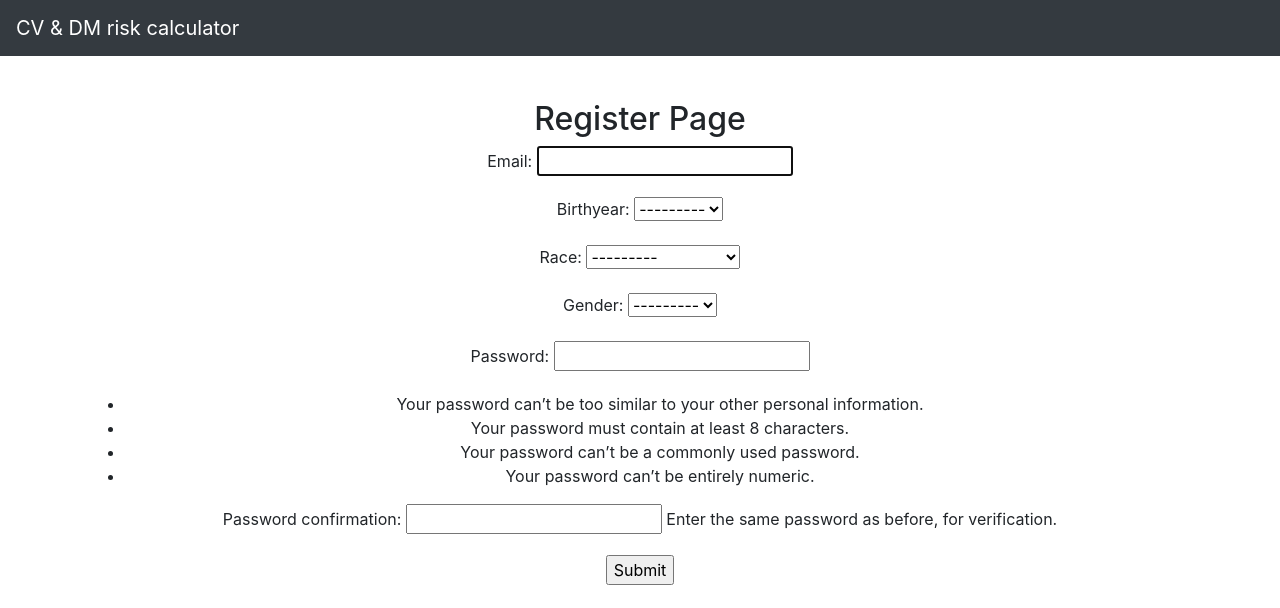
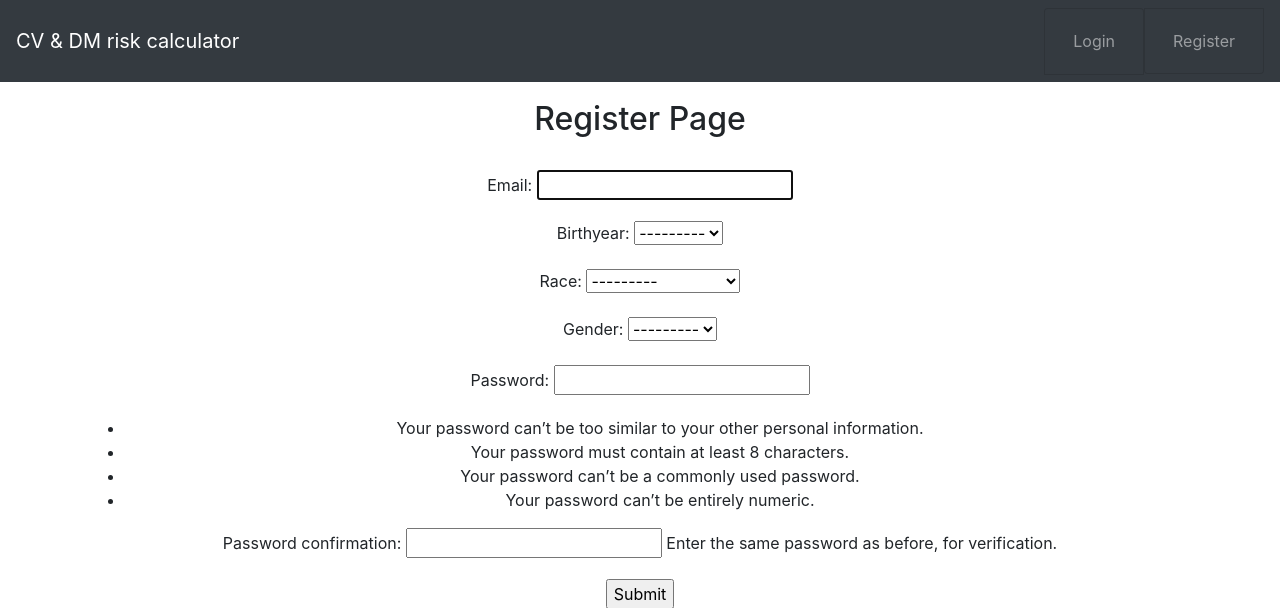
Before and after one commit to poyuH/DiseaseRiskCalculator, a Django app: page /accounts/register/ in a window 1280 px wide. Shown: the top 608 px of the page. Run offline with Django 3.2, Linux system fonts and the light colour scheme; some libraries are stand-ins or nearby versions.

Commit message:
fix nav for auto collapse and also showed navbar in registration page

```diff
--- a/templates/nav.html
+++ b/templates/nav.html
@@ -3,23 +3,23 @@
     <button class='navbar-toggler' data-toggle="collapse" data-target="#navbarMenu">
         <span class='navbar-toggler-icon'></span>
     </button>
-    <div id="navbarMenu" class="navbar-collapse bg-dark">
-        {% if user.is_authenticated %}
+    <div id="navbarMenu" class="navbar-collapse collapse bg-dark">
+        {% if user.is_active %}
         <span class="navbar-text text-center"> Hello, {{user.email}} </span>
         {% endif %}
         <ul class="navbar-nav list-group ml-auto">
-            {% if user.is_authenticated %}
+            {% if user.is_active %}
             <li class="nav-item list-group-item bg-dark" >
                 <a href={% url 'logout' %} class="nav-link">Logout</a>
             </li>
-            {% elif request.path != '/accounts/register/' %}
+            {% else %}
             <li class="nav-item list-group-item bg-dark">
                 <a href={% url 'login' %} class="nav-link">Login</a>
             </li>
             <li class="nav-item list-group-item bg-dark">
                 <a href={% url 'register' %} class="nav-link">Register</a>
             </li>
+            {% endif %}
         </ul>
-        {% endif %}
 </div>
 </nav>
--- a/user/templates/register.html
+++ b/user/templates/register.html
@@ -1,7 +1,7 @@
 {% extends "layout.html"%}
 {% block content %}
 
-<h2>Register Page</h2>
+<h2>Register Page</h2> <br>
 <form action="", method="POST">
     {% csrf_token %}
     {{form.as_p}}
```
